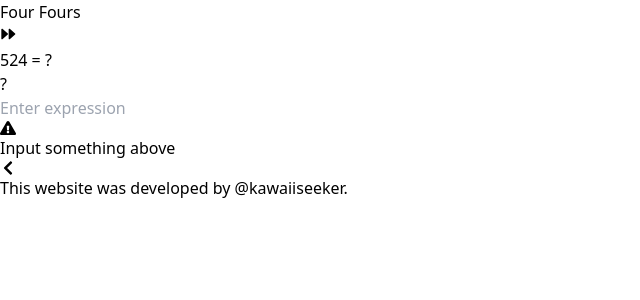
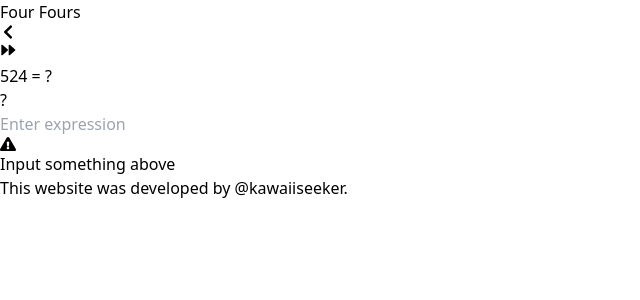
Before and after one commit to rouhjp/four-fours-web, a React (Vite) app: page / in a window 1280 px wide. Both pictures are taken after a click on the icon 8 px from the left and 144 px from the top of the page. Shown: the top 300 px of the page, without its empty margins (0-640 px from the left). Built offline with nearby package versions, Linux system fonts and the light colour scheme.

Commit message:
レスポンシブスタイル調整

```diff
--- a/src/App.tsx
+++ b/src/App.tsx
@@ -9,25 +9,27 @@ function App() {
   return (
     <div className="flex flex-col items-center justify-center min-h-screen bg-gray-100">
       <h1 className="text-4xl font-bold text-gray-800 mb-8">Four Fours</h1>
-      <div className="relative bg-white p-6 rounded-lg shadow-lg max-w-sm w-full">
-        {mode === "Free" && (
-          <>
-            <FreeModeCard />
+      <div className="flex items-center justify-center mb-8 w-full">
+        <div className="w-8">
+          {mode==="Solve" && (
+            <FaChevronLeft
+              className=" text-gray-500 w-6 h-6 cursor-pointer"
+              onClick={() => setMode("Free")}
+            />
+          )}
+        </div>
+        <div className="relative bg-white p-6 rounded-lg shadow-lg max-w-sm w-full">
+          {mode==="Solve" && <SolveModeCard />}
+          {mode==="Free" && <FreeModeCard />}
+        </div>
+        <div className="w-8">
+          {mode==="Free" && (
             <FaChevronRight
-              className="absolute top-1/2 right-[-30px] transform -translate-y-1/2 text-gray-500 w-6 h-6 cursor-pointer"
+              className="text-gray-500 w-6 h-6 cursor-pointer"
               onClick={() => setMode("Solve")}
             />
-          </>
-        )}
-        {mode === "Solve" && (
-          <>
-            <SolveModeCard />
-            <FaChevronLeft
-              className="absolute top-1/2 left-[-30px] transform -translate-y-1/2 text-gray-500 w-6 h-6 cursor-pointer"
-              onClick={() => setMode("Free")}
-            />
-          </>
-        )}
+          )}
+        </div>
       </div>
 
       <p className="mt-8 text-gray-500 text-center">
```
